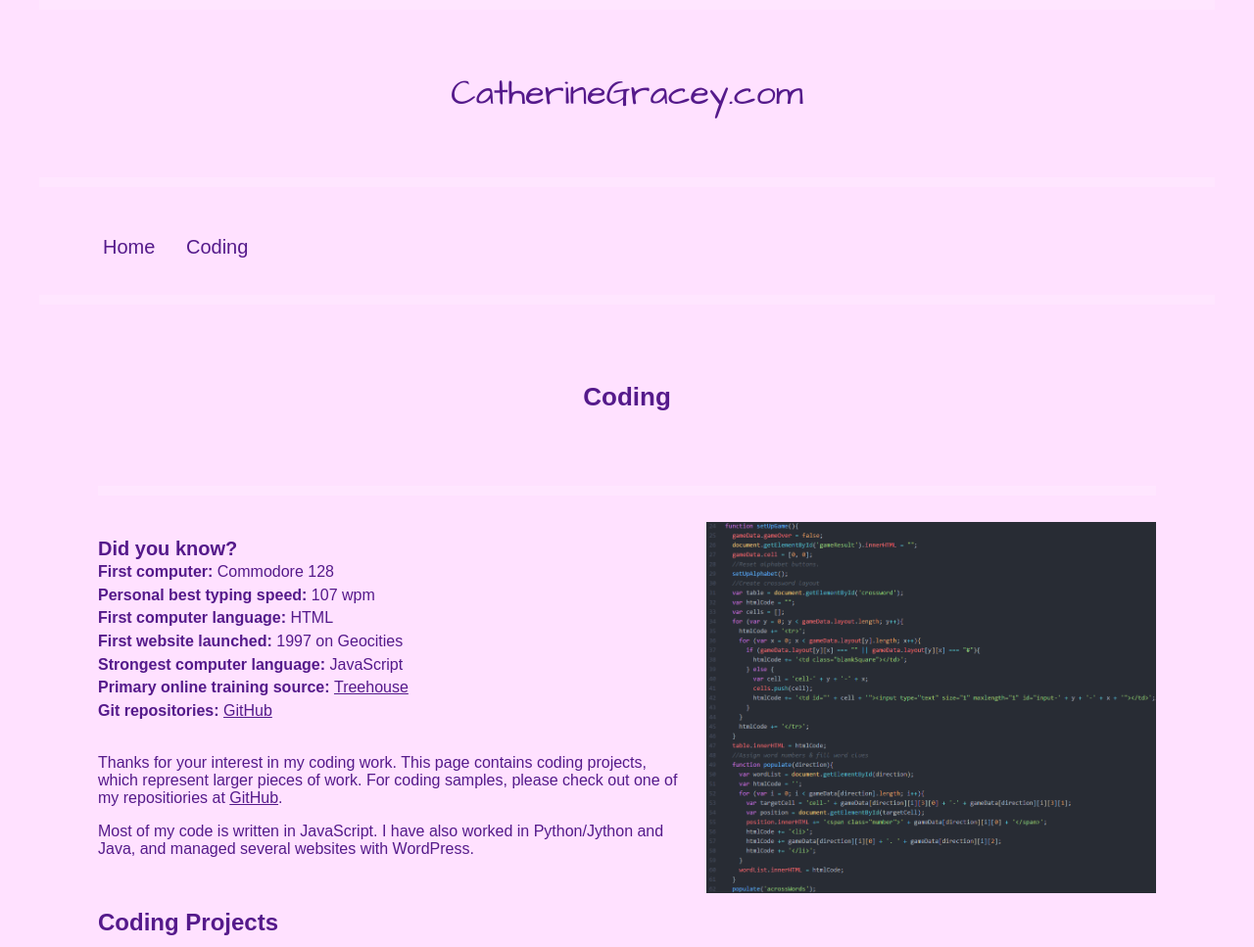
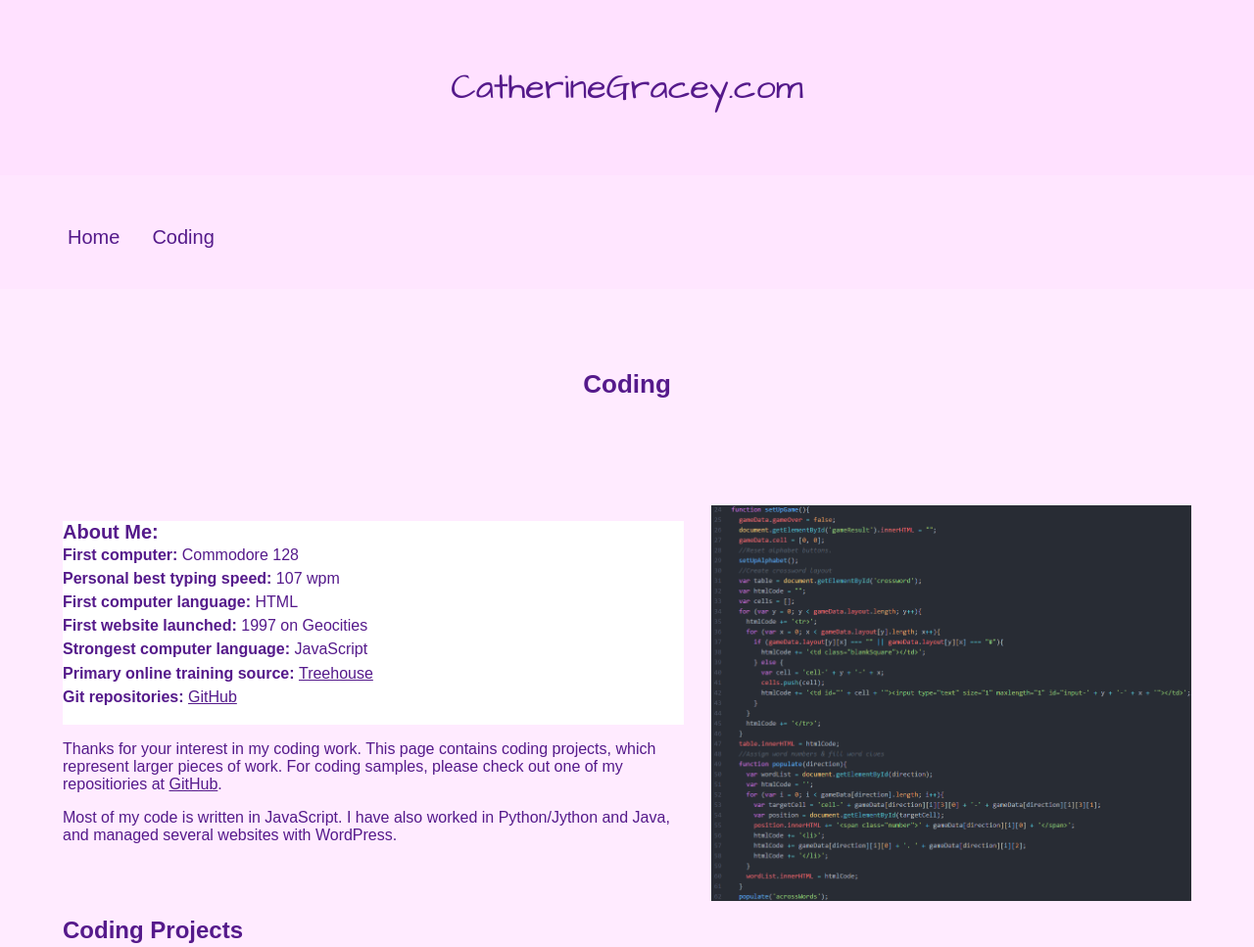
Before and after one commit to CatherineGracey/cg, a website: page html/coding.html in a window 1280 px wide. Shown: the top 967 px of the page at 98% size. Drawn offline with Linux system fonts and the light colour scheme; files that its build step writes are made by us from their sources; files whose address does not match are found by name; a web font is replaced by a local one.

Commit message:
Changed styling.

```diff
--- a/html/coding.html
+++ b/html/coding.html
@@ -10,8 +10,11 @@
 
 <body>
 
+  <div class="band1">
   <header>CatherineGracey.com</header>
+  </div>
 
+  <div class="band2">
   <nav>
     <ul>
       <li>
@@ -27,7 +30,9 @@
       -->
     </ul>
   </nav>
+  </div>
 
+  <div class="band3">
   <section>
     <h1>Coding</h1>
 
@@ -96,6 +101,10 @@
     </div>
 
   </section>
+  </div>
+
+  <div class="band4">
+  </div>
 
 </body>
 </html>
--- a/public/css/styles.css
+++ b/public/css/styles.css
@@ -1,26 +1,45 @@
 body {
   padding: 0;
   margin: auto;
-  max-width: 1200px;
-  background-color: #FFE1FF;
+  background-color: #FFEBFF;
   color: #551A8B;
   font-family: 'Muli', sans-serif;
   font-size: 16px;
 }
 
+.band1 {
+  background-color: #FFE1FF;
+}
+
+.band2 {
+  background-color: #FFE6FF;
+}
+
+.band3 {
+  background-color: #FFEBFF;
+}
+
+.band4 {
+  background-color: #FFF1FF;
+  clear: both;
+  min-height: 1px;
+}
+
+header, nav, section {
+  max-width: 1200px;
+  margin: auto;
+}
+
 header {
   padding: 5%;
-  margin: auto;
   text-align: center;
   font-size: 36px;
   font-family: 'Architects Daughter', cursive;
-  border-top: 10px solid #FFE6FF;
 }
 
 nav {
   padding: 2.5% 5% 5%;
   font-size: 20px;
-  border-top: 10px solid #FFE6FF;
 }
 
 nav ul {
@@ -49,8 +68,6 @@ a {
 
 section {
   padding: 2.5% 5%;
-  margin: auto;
-  border-top: 10px solid #FFE6FF;
 }
 
 h1 {
@@ -60,13 +77,12 @@ h1 {
 }
 
 .funFacts ul::before {
-  content: "Did you know?";
+  content: "About Me:";
   font-size: 20px;
   font-weight: bold;
 }
 
 .funFacts {
-  border-top: 10px solid #FFE6FF;
   padding-top: 2.5%;
 }
 
@@ -75,6 +91,7 @@ h1 {
   width: 52.5%;
   list-style: none;
   padding: 0px 2.5% 16px 0px;
+  background-color: white;
 }
 
 .funFacts li {
```
Also changed, not shown: html/travel.html (+9 -0 lines).
